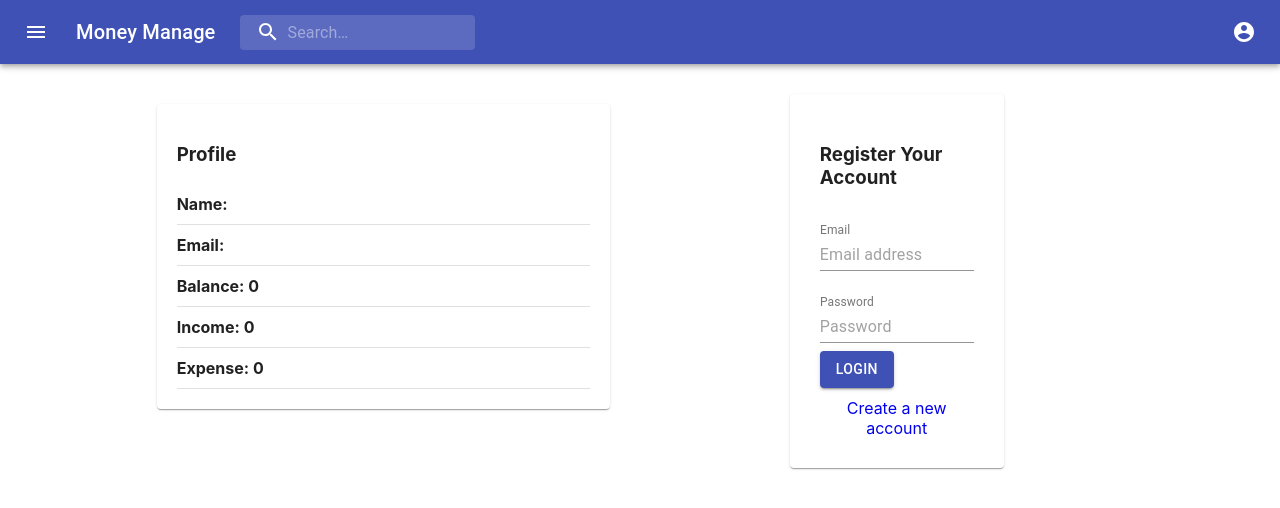
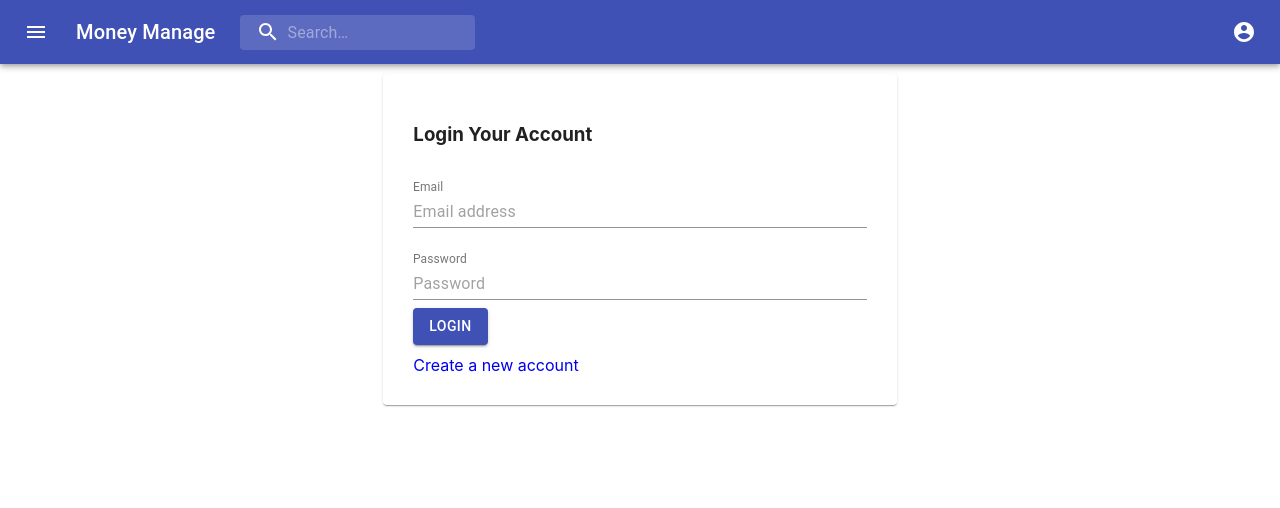
Before and after one commit to mdmonir027/money-mangement-app, a React (Create React App) app in the folder client/: page /login in a window 1280 px wide. Shown: the top 508 px of the page. Built offline with nearby package versions, Linux system fonts and the light colour scheme.

Commit message:
feat: protect the pages

```diff
--- a/client/src/App.js
+++ b/client/src/App.js
@@ -1,5 +1,6 @@
 import { Container, Grid } from '@material-ui/core';
 import React, { Component } from 'react';
+import { connect } from 'react-redux';
 import { BrowserRouter as Router, Route, Switch } from 'react-router-dom';
 import Header from './components/header/Header';
 import Profile from './components/profile/Profile';
@@ -7,16 +8,19 @@ import AddNewTransaction from './pages/AddNewTransaction';
 import Dashboard from './pages/Dashboard';
 import Login from './pages/Login';
 import Register from './pages/Register';
-export default class App extends Component {
+
+class App extends Component {
   render() {
     return (
       <Router>
         <Header />
         <Container style={{ marginTop: 10 }}>
           <Grid container justify='center'>
-            <Grid item md={5}>
-              <Profile />
-            </Grid>
+            {this.props.auth.isAuthenticated && (
+              <Grid item md={5}>
+                <Profile />
+              </Grid>
+            )}
             <Grid item md={5}>
               <Switch>
                 <Route path='/' exact component={Dashboard} />
@@ -31,3 +35,7 @@ export default class App extends Component {
     );
   }
 }
+const mapStateToProps = (state) => ({
+  auth: state.auth,
+});
+export default connect(mapStateToProps)(App);
--- a/client/src/pages/AddNewTransaction.js
+++ b/client/src/pages/AddNewTransaction.js
@@ -38,6 +38,9 @@ export class AddNewTransaction extends Component {
 
   render() {
     const { amount, type, note, errors } = this.state;
+    if (!this.props.auth.isAuthenticated) {
+      this.props.history.push('/login');
+    }
     return (
       <Card style={{ padding: 30 }}>
         <h3>Add New Transaction</h3>
@@ -99,6 +102,7 @@ export class AddNewTransaction extends Component {
 
 const mapToStateProps = (state) => ({
   transaction: state.transaction,
+  auth: state.auth,
 });
 
 export default connect(mapToStateProps, { AddNewTransactionAct })(
--- a/client/src/pages/Dashboard.js
+++ b/client/src/pages/Dashboard.js
@@ -10,6 +10,9 @@ export class Dashboard extends Component {
 
   render() {
     const { auth, transactions } = this.props;
+    if (!this.props.auth.isAuthenticated) {
+      this.props.history.push('/login');
+    }
     return (
       <div>
         <h2>Dashboard</h2>
--- a/client/src/pages/Login.js
+++ b/client/src/pages/Login.js
@@ -1,4 +1,4 @@
-import { Button, Card, Grid, TextField } from '@material-ui/core';
+import { Button, Card, TextField } from '@material-ui/core';
 import React, { Component } from 'react';
 import { connect } from 'react-redux';
 import { Link } from 'react-router-dom';
@@ -39,11 +39,12 @@ export class Login extends Component {
 
   render() {
     const { email, password, errors } = this.state;
+    if (this.props.auth.isAuthenticated) {
+      this.props.history.push('/');
+    }
     return (
-      <Grid container justify='center' style={{ marginTop: 20 }}>
-        <Grid item md={5}>
       <Card style={{ padding: 30 }}>
-            <h3>Register Your Account</h3>
+        <h3>Login Your Account</h3>
         <form onSubmit={this.submitHandler}>
           <TextField
             type='email'
@@ -92,8 +93,6 @@ export class Login extends Component {
           Create a new account
         </Link>
       </Card>
-        </Grid>
-      </Grid>
     );
   }
 }
--- a/client/src/pages/Register.js
+++ b/client/src/pages/Register.js
@@ -1,4 +1,4 @@
-import { Button, Card, Grid, TextField } from '@material-ui/core';
+import { Button, Card, TextField } from '@material-ui/core';
 import React, { Component } from 'react';
 import { connect } from 'react-redux';
 import { Link } from 'react-router-dom';
@@ -44,9 +44,10 @@ export class Register extends Component {
 
   render() {
     const { name, email, password, confirmPassword, errors } = this.state;
+    if (this.props.auth.isAuthenticated) {
+      this.props.history.push('/');
+    }
     return (
-      <Grid container justify='center' style={{ marginTop: 20 }}>
-        <Grid item md={5}>
       <Card style={{ padding: 30 }}>
         <h3>Register Your Account</h3>
         <form onSubmit={this.submitHandler}>
@@ -98,9 +99,7 @@ export class Register extends Component {
             type='password'
             label='Confirm Password'
             placeholder='Confirm password'
-                helperText={
-                  errors.confirmPassword ? errors.confirmPassword : ''
-                }
+            helperText={errors.confirmPassword ? errors.confirmPassword : ''}
             fullWidth
             margin='normal'
             InputLabelProps={{
@@ -127,8 +126,6 @@ export class Register extends Component {
           Log In your account
         </Link>
       </Card>
-        </Grid>
-      </Grid>
     );
   }
 }
```
Lines whose indentation alone changed are shown as unchanged.
